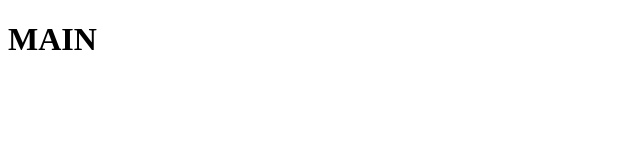
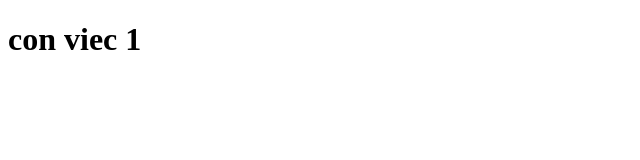
Before and after one commit to jangntb/duan5, a plain HTML site: page index.html in a window 1280 px wide. Shown: the whole page, without its empty margins (0-640 px from the left). Drawn offline with Linux system fonts and the light colour scheme.

Commit message:
cv1 1st commit

```diff
--- a/index.html
+++ b/index.html
@@ -6,6 +6,6 @@
     <title>Document</title>
   </head>
   <body>
-    <h1>MAIN</h1>
+    <h1>con viec 1</h1>
   </body>
 </html>
```
